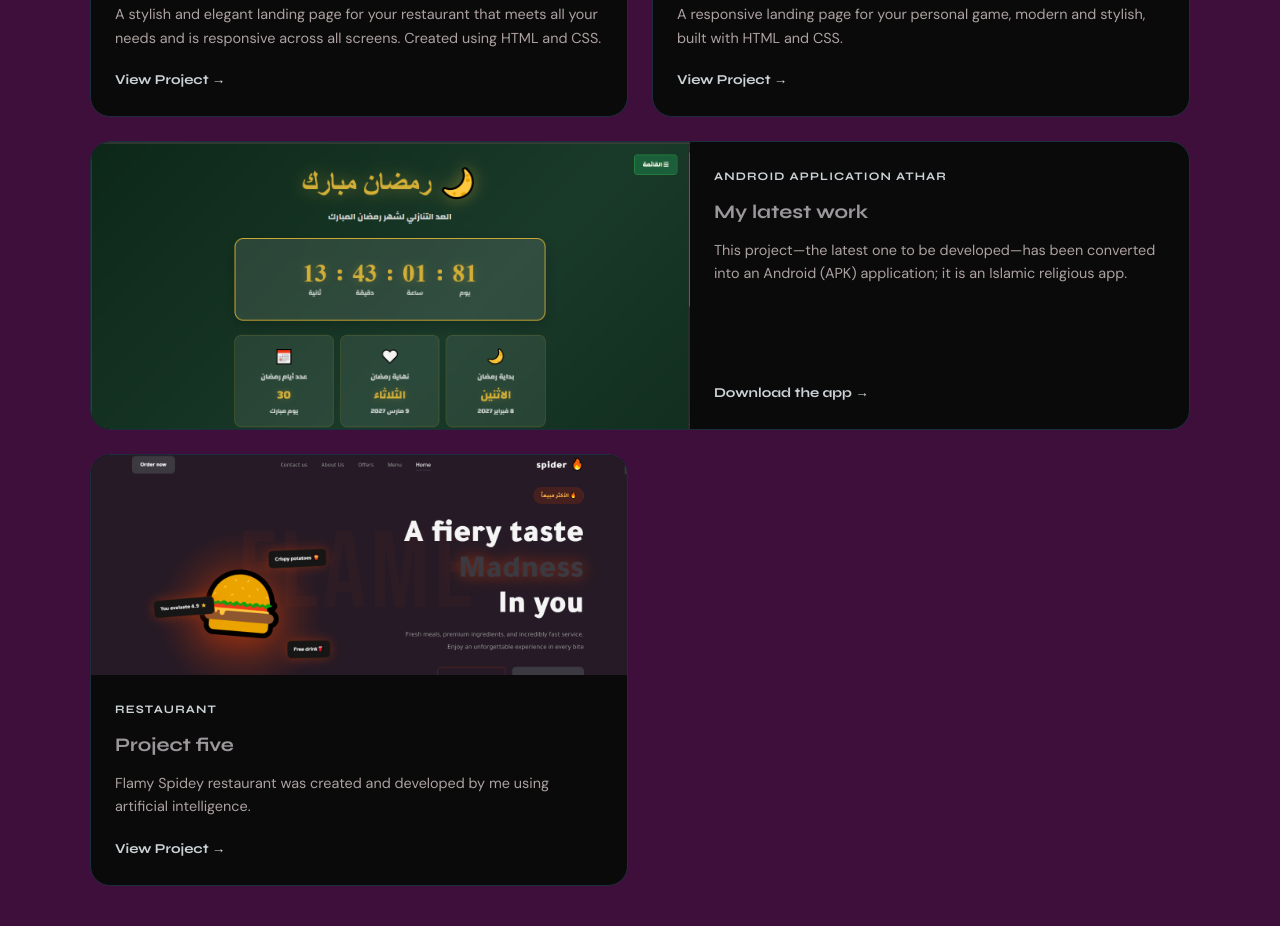
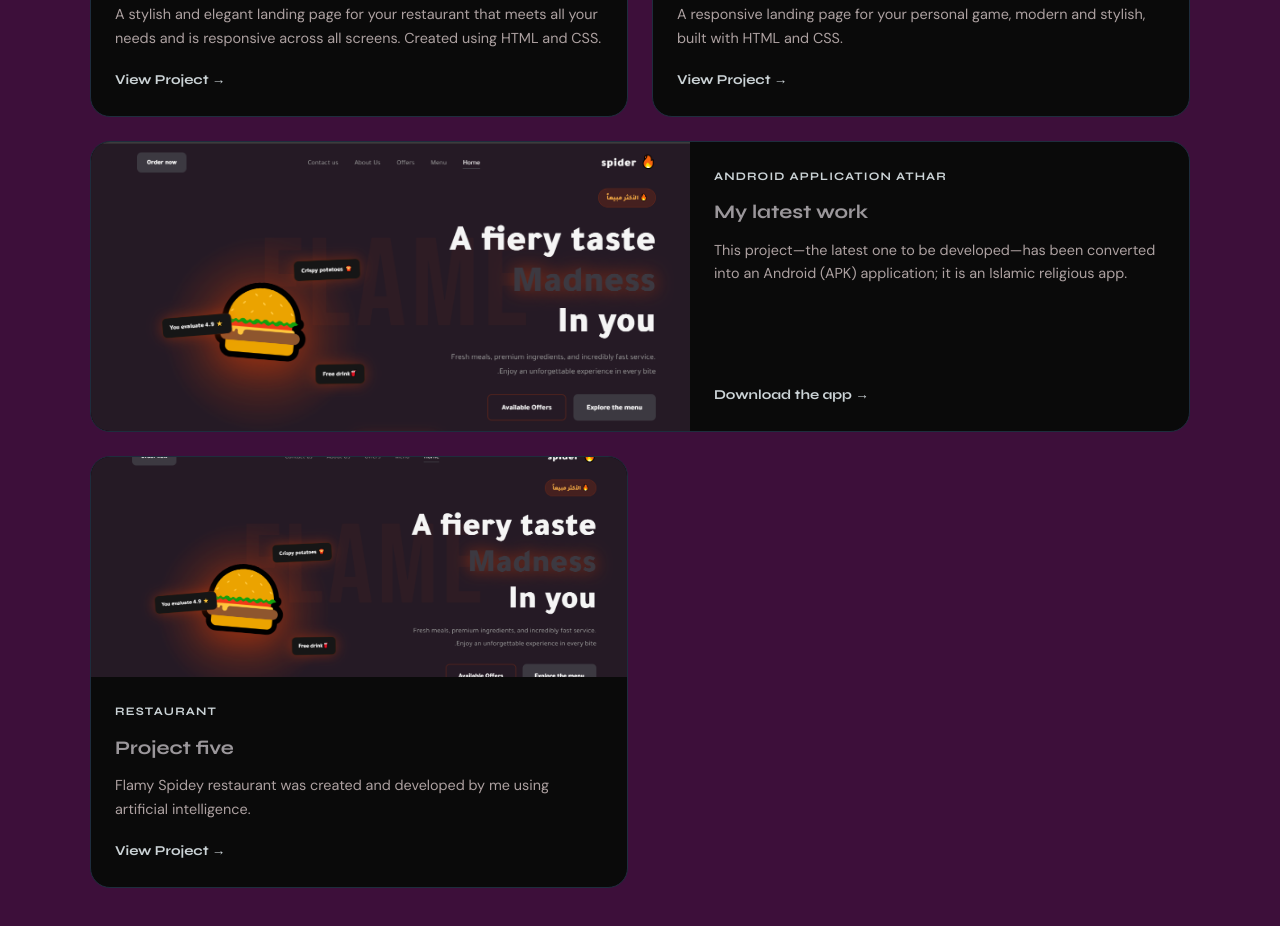
Before and after one commit to spider0002/protfileo77, a plain HTML site: page index.html in a window 1280 px wide. Shown: the part 2318-3244 px from the top of the page. Drawn offline with Linux system fonts and the light colour scheme.

Commit message:
Update index.html

```diff
--- a/index.html
+++ b/index.html
@@ -233,7 +233,7 @@
             Replace src, title, description, and href below -->
                 <article class="project-card featured reveal delay-1">
                     <div class="card-image">
-                        <img src="Screenshot (166).png" alt="Project One" />
+                        <img src="mmg.png" alt="Project One" />
                         <div class="card-overlay">
 
                         </div>
@@ -253,7 +253,7 @@
                 <!-- ── Project 3 ──────────────────────────────────── -->
                 <article class="project-card reveal delay-3">
                     <div class="card-image">
-                        <img src="Screenshot (168).png" alt="Project Three" />
+                        <img src="mmg.png" alt="Project Three" />
                         <div class="card-overlay">
                             <a href="https://spider0002.github.io/restrunt/" class="overlay-btn" target="_blank"
                                 rel="noopener">Live Demo ↗</a>
```
